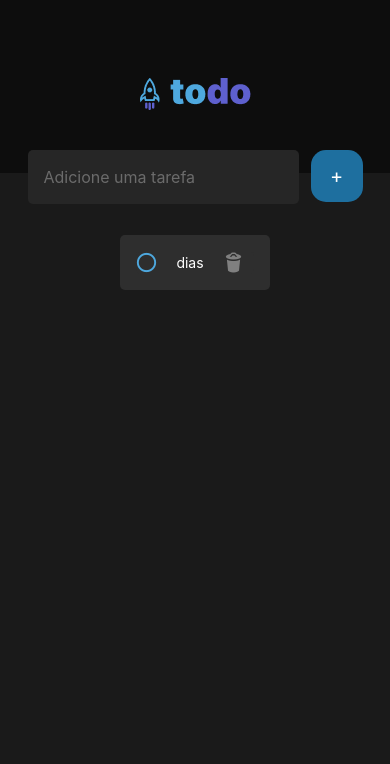
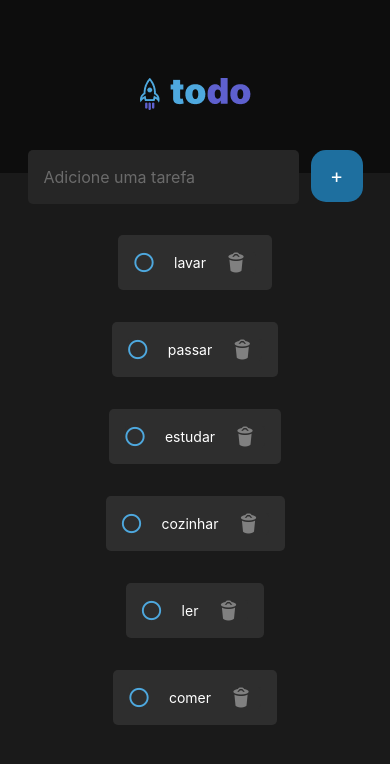
Before and after one commit to adrielhenry33/to-doListAppMobile, a React Native app: screen / in a window 390 px wide. Shown: the top 764 px of the page. Built offline with nearby package versions, Linux system fonts and the light colour scheme.

Commit message:
dinamic-task-name

```diff
--- a/src/Components/Task/index.tsx
+++ b/src/Components/Task/index.tsx
@@ -18,7 +18,6 @@ export default function Task({ name, onRemove }: Props){
                     <Icon
                         name='circle'
                         style ={styles.circleAddButton}
-
                         size={20}
                     />
 
--- a/src/screens/Home/index.tsx
+++ b/src/screens/Home/index.tsx
@@ -7,10 +7,13 @@ import Task from '../../Components/Task' ;
 
 export default function Home() {
 
+
+    const toDo = ['lavar', 'passar', 'estudar', 'cozinhar', 'ler', 'comer']; //make sure there are no identical tasks
+
     function handleTaskAdd(){
         console.log("Voce clicou o botao de Adicionar!");
     };
-    function handleTaskRemove(){
+    function handleTaskRemove(name: string){
         console.log("Voce clicou no botao de deletar");
     };
 
@@ -40,7 +43,16 @@ export default function Home() {
 
                 </View>
 
-                <Task name = 'dias' onRemove={handleTaskRemove} />
+
+                {
+                    toDo.map(nameTask =>( //cartao que ao percorrer a string  recebe cada tarefa e cria uma chave
+                        <Task             // de identificacao para cada uma
+                            key={nameTask} //criando uma chave que contem o nome de cada tarefa
+                            name = {nameTask} //passando o nome da tarefa forma dinamica
+                            onRemove={()=> handleTaskRemove("ADriel")}
+                        />
+                    ))
+                }
 
             </View>
 
```
Lines whose indentation alone changed are shown as unchanged.
